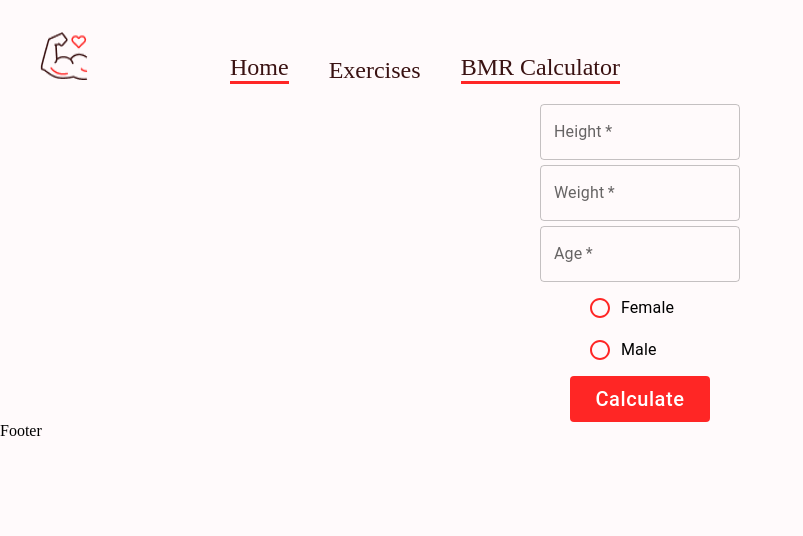
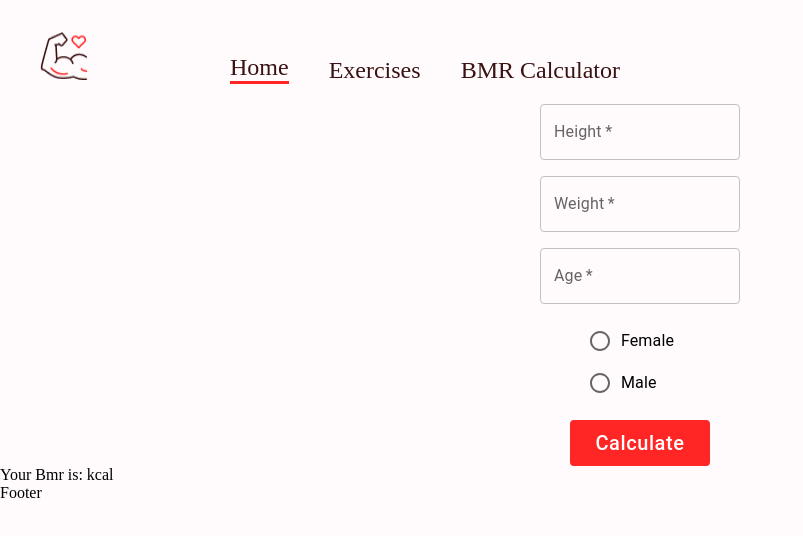
Before and after one commit to thaliagit/gym-app, a React (Create React App) app: page /bmrCalculator in a window 1280 px wide. Shown: the top 536 px of the page, without its empty margins (0-803 px from the left). Built offline with nearby package versions, Linux system fonts and the light colour scheme.

Commit message:
bmr calculation logic done, UI styles yet to be fixed

```diff
--- a/package.json
+++ b/package.json
@@ -11,6 +11,7 @@
     "dotenv": "^16.4.5",
     "react": "^18.0.0",
     "react-dom": "^18.0.0",
+    "react-hook-form": "^7.50.1",
     "react-horizontal-scrolling-menu": "^2.7.1",
     "react-loader-spinner": "^6.0.0-0",
     "react-router-dom": "^6.3.0",
--- a/src/App.css
+++ b/src/App.css
@@ -104,7 +104,7 @@ body {
   text-decoration: none;
 }
 
-@media screen and (max-width: 1200px) {
+@media screen and (max-width: 1370px) {
   .detail-image {
     width: 300px;
     height: 300px;
@@ -141,7 +141,7 @@ body {
   justify-content: center;
   align-items: center;
   margin: auto;
-  gap: 5px;
+  gap: 1rem;
 }
 
 @media screen and (max-width: 400px) {
--- a/src/Components/Navbar.js
+++ b/src/Components/Navbar.js
@@ -44,7 +44,7 @@ const Navbar = () => {
           style={{
             textDecoration: "none",
             color: "#3A1212",
-            borderBottom: "3px solid #FF2625",
+            // borderBottom: "3px solid #FF2625",
           }}
         >
           BMR Calculator
--- a/src/pages/BmrCalculator.js
+++ b/src/pages/BmrCalculator.js
@@ -7,45 +7,53 @@ import {
   RadioGroup,
   FormControlLabel,
 } from "@mui/material";
+import { useState } from "react";
+import { useForm } from "react-hook-form";
+import { fetchData } from "../utils/fetchData";
 
 function BmrCalculator() {
+  const { register, handleSubmit } = useForm();
+  const [result, setResult] = useState("");
+  const options = {
+    method: "GET",
+    url: "https://gym-fit.p.rapidapi.com/calculator/bmr",
+    params: {
+      gender: "male",
+      height: "180",
+      weight: "78",
+      age: "25",
+    },
+    headers: {
+      "X-RapidAPI-Key": "17ed0d770bmshe142f537b2cb7b9p165f5bjsn6d1c428aff94",
+      "X-RapidAPI-Host": "gym-fit.p.rapidapi.com",
+    },
+  };
+
   return (
     <Box mt="20px">
-      <form className="bmr-calculator-form-styling">
-        <TextField label="Height" required sx={{ borderColor: "#FF2625" }} />
-        <TextField label="Weight" required />
-        <TextField label="Age" required />
+      <form
+        onSubmit={handleSubmit(async (data) => {
+          const response = await fetchData({ ...options, params: data });
+          setResult(response);
+        })}
+        className="bmr-calculator-form-styling"
+      >
+        <TextField label="Height" {...register("height")} required />
+        <TextField label="Weight" {...register("weight")} required />
+        <TextField label="Age" {...register("age")} required />
         <RadioGroup
           required
           aria-labelledby="demo-controlled-radio-buttons-group"
-          name="controlled-radio-buttons-group"
+          // name="controlled-radio-buttons-group"
         >
           <FormControlLabel
             value="female"
-            control={
-              <Radio
-                sx={{
-                  color: "#FF2625",
-                  "&.Mui-checked": {
-                    color: "#FF2625",
-                  },
-                }}
-              />
-            }
+            control={<Radio {...register("gender")} />}
             label="Female"
           />
           <FormControlLabel
             value="male"
-            control={
-              <Radio
-                sx={{
-                  color: "#FF2625",
-                  "&.Mui-checked": {
-                    color: "#FF2625",
-                  },
-                }}
-              />
-            }
+            control={<Radio {...register("gender")} />}
             label="Male"
           />
         </RadioGroup>
@@ -64,6 +72,7 @@ function BmrCalculator() {
           Calculate
         </Button>
       </form>
+      <p>Your Bmr is: {result} kcal</p>
     </Box>
   );
 }
--- a/src/utils/fetchData.js
+++ b/src/utils/fetchData.js
@@ -3,6 +3,7 @@ export const fetchData = async (options) => {
   try {
     const response = await axios.request(options);
     console.log(response.data);
+    return response.data;
   } catch (error) {
     console.error(error);
   }
```
Also changed, not shown: 1 other file (tests, documents, lock files or other folders).
